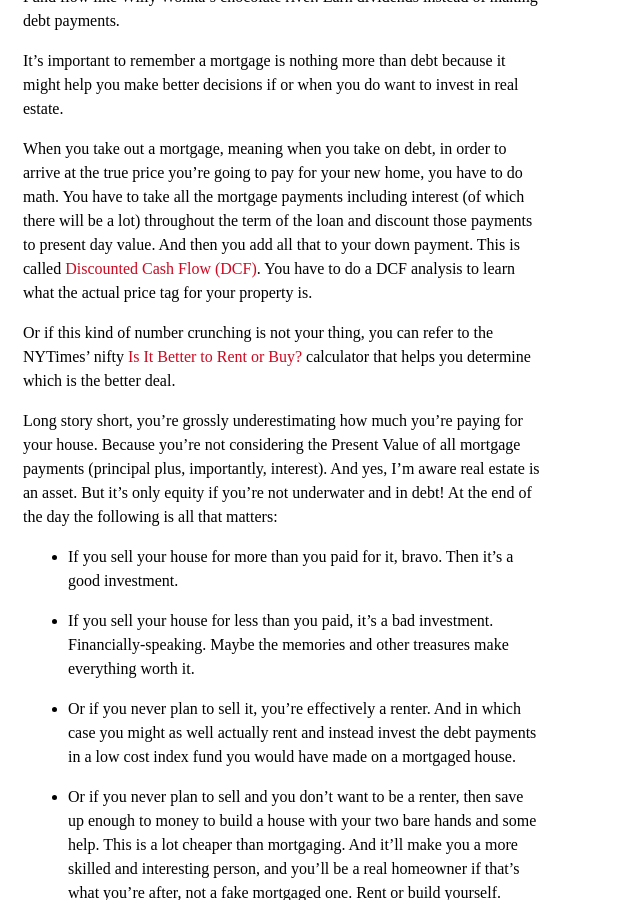
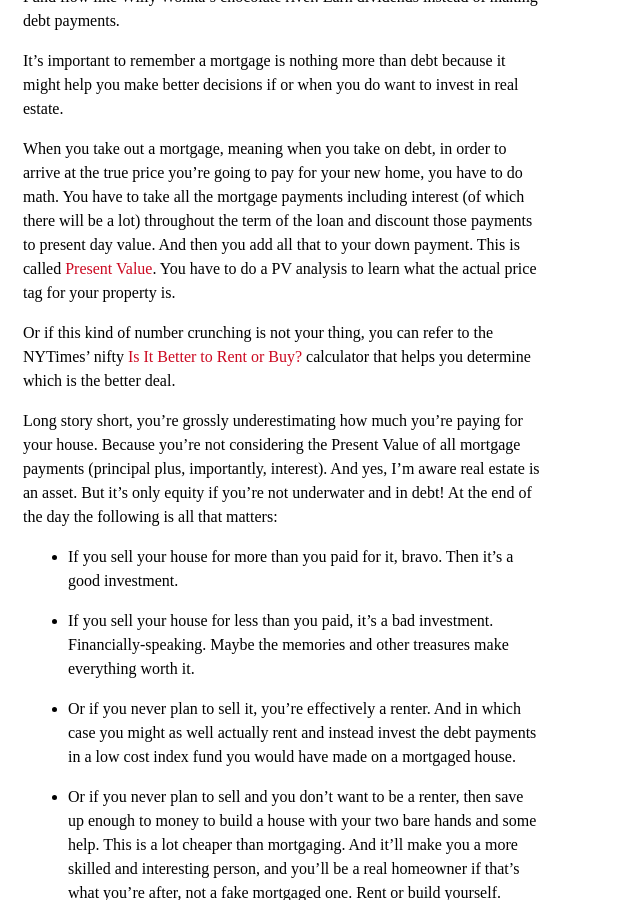
Before and after one commit to danilosierrac/gilbert-index, a Jekyll site: the page built from _posts/2017-03-06-mortgage-is-debt.md, in a window 1280 px wide and 900 px high, scrolled down 1536 px. Shown: the whole window, without its empty margins (0-640 px from the left). Built offline with Jekyll 4.4.1, drawn with Linux system fonts in a browser that asks for light colours.

Commit message:
article: Edited Mortgage is Debt

```diff
--- a/_posts/2017-03-06-mortgage-is-debt.md
+++ b/_posts/2017-03-06-mortgage-is-debt.md
@@ -41,7 +41,7 @@ In many cases, you're much better off renting and investing in low cost index fu
 
 It’s important to remember a mortgage is nothing more than debt because it might help you make better decisions if or when you do want to invest in real estate.
 
-When you take out a mortgage, meaning when you take on debt, in order to arrive at the true price you're going to pay for your new home, you have to do math. You have to take all the mortgage payments including interest (of which there will be a lot) throughout the term of the loan and discount those payments to present day value. And then you add all that to your down payment. This is called [Discounted Cash Flow (DCF)](http://www.investopedia.com/terms/d/dcf.asp). You have to do a DCF analysis to learn what the actual price tag for your property is.
+When you take out a mortgage, meaning when you take on debt, in order to arrive at the true price you're going to pay for your new home, you have to do math. You have to take all the mortgage payments including interest (of which there will be a lot) throughout the term of the loan and discount those payments to present day value. And then you add all that to your down payment. This is called [Present Value](http://www.investopedia.com/terms/p/presentvalue.asp). You have to do a PV analysis to learn what the actual price tag for your property is.
 
 Or if this kind of number crunching is not your thing, you can refer to the NYTimes' nifty [Is It Better to Rent or Buy?](https://www.nytimes.com/interactive/2014/upshot/buy-rent-calculator.html) calculator that helps you determine which is the better deal.
 
```
